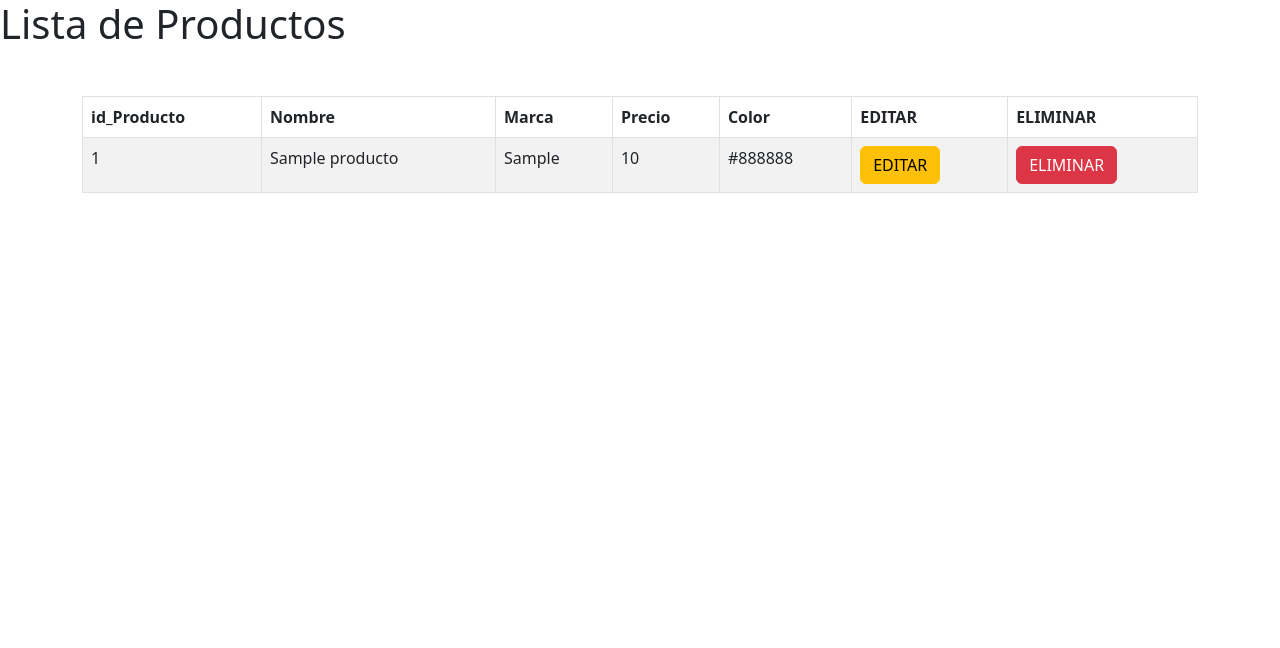
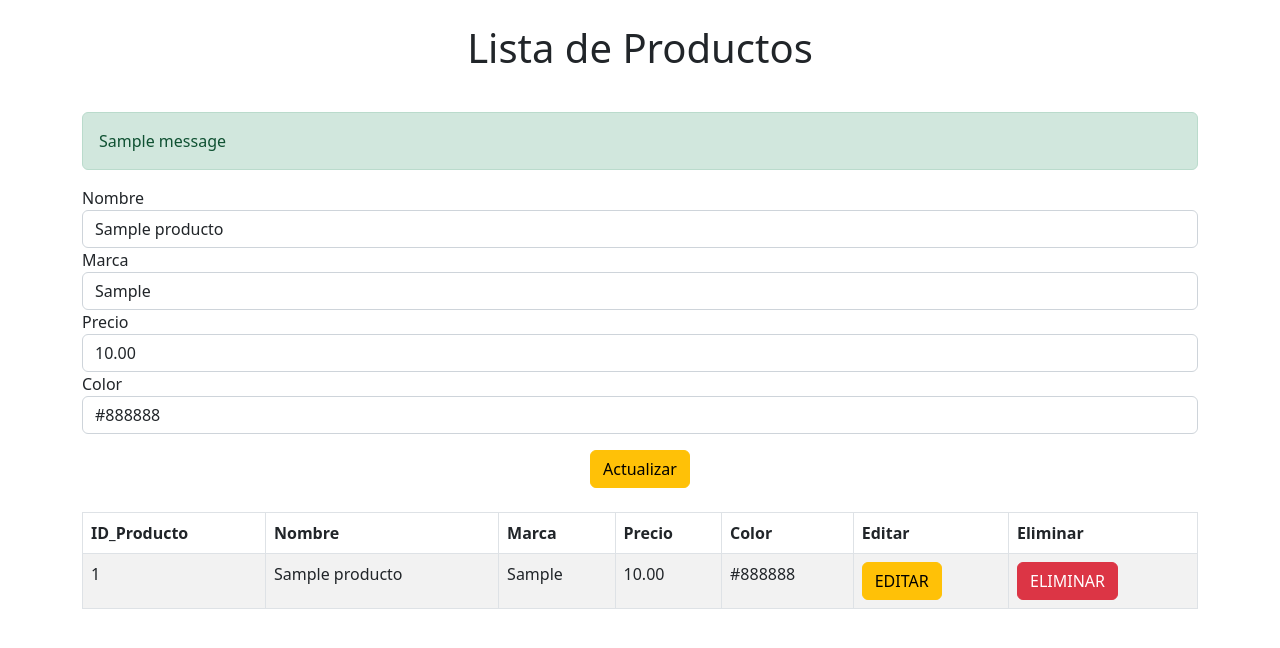
Before and after one commit to facundo342424/Lenceria_zoee, a Django app: template Productos/templates/lista.html in a window 1280 px wide. Shown: the top 648 px of the page. Run offline with Django 5.2, Linux system fonts and the light colour scheme; tables that the repository leaves empty hold one stand-in row (values such as "Sample post"); the template is opened without the code that fills it: values that come from a table or form of the project are taken from there, most other values are stand-ins (such as "Sample title", 1, 10 or a date in 2020); one stand-in notice (Sample message) is shown; some libraries are stand-ins or nearby versions.

Commit message:
sprint CRUD_Productos

```diff
--- a/Caja/urls.py
+++ b/Caja/urls.py
@@ -8,5 +8,6 @@
     path('Inicio/',Inicio,name='inicio'),
     path('Apertura/', Apertura_de_caja, name='apertura_de_caja'),
     path('Cierre/', Cierre, name='cierre_de_caja'),
+    #forloop.counter
 
 ]
--- a/Productos/static/js/listaj.js
+++ b/Productos/static/js/listaj.js
@@ -4,10 +4,10 @@
 const dataTableOptions = {
     columnDefs: [
         { className: "centered", targets: [0, 1, 2, 3, 4, 5, 6] },
-        { orderable: false, targets: [5, 6] },
-        { searchable: false, targets: [0, 5, 6] }
+        { orderable: false, targets: [8, 8] },
+        { searchable: false, targets: [0, 8, 8] }
     ],
-    pageLength: 4,
+    pageLength: 6,
     destroy: true
 };
 
--- a/Productos/templates/lista.html
+++ b/Productos/templates/lista.html
@@ -8,75 +8,94 @@
     <title>CRUD_PRODUCTO</title>
 
     <link rel="stylesheet" href="https://cdn.jsdelivr.net/npm/bootstrap@5.2.3/dist/css/bootstrap.min.css" integrity="sha384-rbsA2VBKQhggwzxH7pPCaAqO46MgnOM80zW1RWuH61DGLwZJEdK2Kadq2F9CUG65" crossorigin="anonymous" />
-
     <link rel="stylesheet" href="https://cdn.datatables.net/1.13.1/css/dataTables.bootstrap5.min.css" />
-
     <link rel="stylesheet" href="https://cdnjs.cloudflare.com/ajax/libs/font-awesome/6.2.1/css/all.min.css" />
-
     <link rel="stylesheet" href="{% static 'css/index.css' %}" />
 </head>
 <body>
-        <H1 >Lista de Productos</H1>
+    <h1 class="text-center mt-4">Lista de Productos</h1>
     <div class="container mt-4">
         <div class="row">
-                <div class="col-sm-13 col-md-13 col-lg-13 col-xl-13">
+            <div class="col-12">
                 <div class="table-responsive">
 
-                        {% if editar %}
+                    {% for message in messages %}
+                        <p class="alert alert-success mt-3">{{ message }}</p>
+                    {% endfor %}
 
+                    {% if editar_producto %}
+                        <form method="post" action="{% url 'edicion' editar_producto.id_Producto %}">
+                            {% csrf_token %}
+                            <div class="form-group">
+                                <label>Nombre</label>
+                                <input type="text" class="form-control" value="{{ editar_producto.Nombre }}" name="Nombre" placeholder="Ingrese nombre de producto" required>
+                            </div>
+                            <div class="form-group">
+                                <label>Marca</label>
+                                <input type="text" class="form-control" value="{{ editar_producto.Marca }}" name="Marca" placeholder="Ingrese marca" required>
+                            </div>
+                            <div class="form-group">
+                                <label>Precio</label>
+                                <input type="number" step="0.01" class="form-control" value="{{ editar_producto.Precio }}" name="Precio" placeholder="Ingrese precio" required>
+                            </div>
+                            <div class="form-group">
+                                <label>Color</label>
+                                <input type="text" class="form-control" value="{{ editar_producto.Color }}" name="Color" placeholder="Ingrese color" required>
+                            </div>
+                            <div class="text-center mt-3">
+                                <button type="submit" class="btn btn-warning">Actualizar</button>
+                            </div>
+                        </form>
                     {% else %}
                         <form method="post" action="{% url 'Guardar_producto' %}">
                             {% csrf_token %}
                             <div class="form-group">
                                 <label>Nombre</label>
-                                <input type="text" class="form-control"  value="{{editar.Nombre}}"   name="Nombre" placeholder="Ingrese nombre de producto">
+                                <input type="text" class="form-control" name="Nombre" placeholder="Ingrese nombre de producto" required>
                             </div>
-
                             <div class="form-group">
                                 <label>Marca</label>
-                                <input type="text" class="form-control" value="{{editar.Marca}}" name="Marca"  placeholder="Ingrese marca">
+                                <input type="text" class="form-control" name="Marca" placeholder="Ingrese marca" required>
                             </div>
-
                             <div class="form-group">
                                 <label>Precio</label>
-                                <input type="text" class="form-control" value="{{editar.Precio}}"    name="Precio" placeholder="Ingrese precio">
+                                <input type="number" step="0.01" class="form-control" name="Precio" placeholder="Ingrese precio" required>
                             </div>
-
                             <div class="form-group">
                                 <label>Color</label>
-                                <input type="text" class="form-control" value="{{editar.Color}}"     name="Color" placeholder="Ingrese color">
+                                <input type="text" class="form-control" name="Color" placeholder="Ingrese color" required>
                             </div>
-
                             <div class="text-center mt-3">
                                 <button type="submit" class="btn btn-success">Guardar</button>
                             </div>
                         </form>
                     {% endif %}
+
                     <table class="table table-bordered table-hover table-striped mt-4">
                         <thead>
                             <tr>
-                                    <th scope="col">id_Producto</th>
+                                <th scope="col">ID_Producto</th>
                                 <th scope="col">Nombre</th>
                                 <th scope="col">Marca</th>
                                 <th scope="col">Precio</th>
                                 <th scope="col">Color</th>
-                                    <th>EDITAR</th>
-                                    <th>ELIMINAR</th>
+                                <th>Editar</th>
+                                <th>Eliminar</th>
                             </tr>
                         </thead>
                         <tbody>
                             {% for i in producto_lista %}
                                 <tr>
-                                    <td>{{forloop.counter}}</td>
-                                    <td>{{i.Nombre}}</td>
-                                    <td>{{i.Marca}}</td>
-                                    <td>{{Precio}}</td>
-                                    <td>{{i.Color}}</td>
+                                    <td>{{ i.id_Producto }}</td>
+                                    <td>{{ i.Nombre }}</td>
+                                    <td>{{ i.Marca }}</td>
+                                    <td>{{ i.Precio }}</td>
+                                    <td>{{ i.Color }}</td>
                                     <td>
-                                        <a href="#" class="btn btn-warning">EDITAR</a>
+                                        <a href="{% url 'editar' i.id_Producto %}" class="btn btn-warning">EDITAR</a>
                                     </td>
                                     <td>
-                                    <a href="{% url 'Eliminar_producto' i.id % }" class="btn btn-danger">ELIMINAR</a>
+                                        <a href="{% url 'borrar_prod' i.id_Producto %}" class="btn btn-danger">ELIMINAR</a>
                                     </td>
                                 </tr>
                             {% endfor %}
@@ -88,12 +107,9 @@
     </div>
 
     <script src="https://cdn.jsdelivr.net/npm/bootstrap@5.2.3/dist/js/bootstrap.bundle.min.js" integrity="sha384-kenU1KFdBIe4zVF0s0G1M5b4hcpxyD9F7jL+jjXkk+Q2h455rYXK/7HAuoJl+0I4" crossorigin="anonymous"></script>
-
     <script src="https://cdnjs.cloudflare.com/ajax/libs/jquery/3.6.0/jquery.min.js"></script>
-
     <script src="https://cdn.datatables.net/1.13.1/js/jquery.dataTables.min.js"></script>
     <script src="https://cdn.datatables.net/1.13.1/js/dataTables.bootstrap5.min.js"></script>
-
     <script src="{% static 'js/index.js' %}"></script>
 </body>
 </html>
--- a/Productos/urls.py
+++ b/Productos/urls.py
@@ -1,11 +1,14 @@
 # urls.py
 # urls.py
 from django.urls import path
-from  .views import *
+from .views import *
 
 urlpatterns = [
     path('', lista, name='lista'),
     path('Guardar_producto/', Guardar_producto, name='Guardar_producto'),
-    path('Eliminar_producto/<int:prod>/', Eliminar_producto, name='Eliminar_producto'),
-    path('editar/<int:prod>/', editar, name='editar'),
+    path('borrar_prod/<int:id_Producto>/', borrar_prod, name='borrar_prod'),
+    path('editar/<int:id_Producto>/', editar, name='editar'),
+    path('edicion/<int:id_Producto>/', edicion, name='edicion'),
+
+
 ]
```
Also changed, not shown: Productos/views.py (+25 -10 lines). Lines whose indentation alone changed are shown as unchanged.
